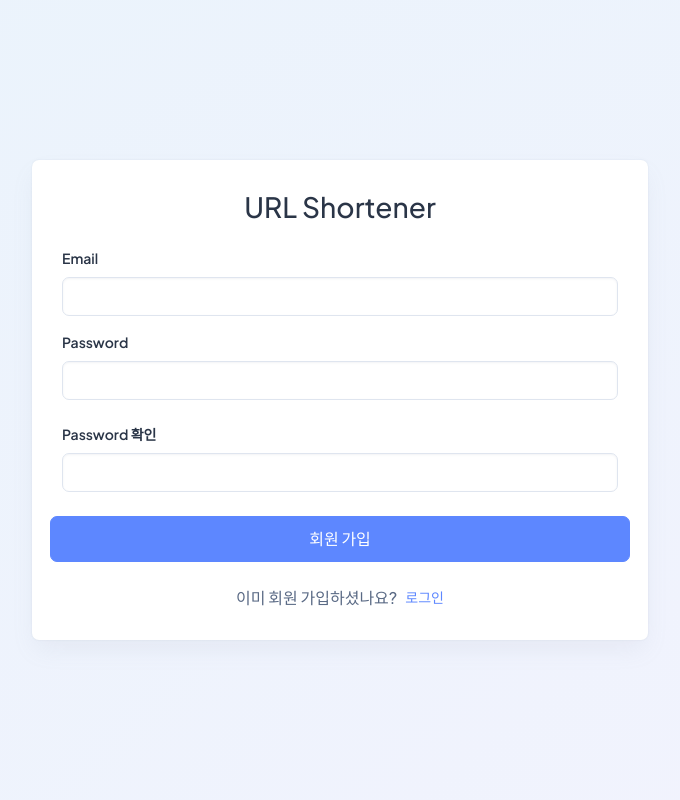
After one commit to thinklim/url-shortener, a Django app: page /sign-up/ in a window 1280 px wide. The commit adds this page. Shown: the whole page, without its empty margins (300-980 px from the left). Run offline with Django 4.2, Linux system fonts and the light colour scheme; some libraries are stand-ins or nearby versions.

Commit message:
회원 가입 추가

```diff
--- a/accounts/views.py
+++ b/accounts/views.py
@@ -1,8 +1,10 @@
+from django.contrib import messages
 from django.contrib.auth import authenticate, login, logout
 from django.contrib.auth.mixins import LoginRequiredMixin
 from django.shortcuts import redirect, render
 from django.views import View
 from django.views.generic import TemplateView
+from .forms import CustomUserCreationForm
 
 
 class LoginView(View):
@@ -36,3 +38,27 @@ class LogoutView(View):
 
 class IndexView(LoginRequiredMixin, TemplateView):
     template_name = "index.html"
+
+
+class SignUpView(View):
+    template_name = "sign_up.html"
+
+    def get(self, request, *args, **kwargs):
+        return render(request, self.template_name)
+
+    def post(self, request, *args, **kwargs):
+        email = request.POST["email"]
+        password1 = request.POST["password1"]
+        password2 = request.POST["password2"]
+
+        form = CustomUserCreationForm(
+            data={"email": email, "password1": password1, "password2": password2}
+        )
+
+        if form.is_valid():
+            form.save()
+            messages.success(request, "회원 가입을 축하합니다.")
+
+            return redirect("login")
+
+        return redirect("sign_up")
--- a/config/urls.py
+++ b/config/urls.py
@@ -16,11 +16,12 @@ Including another URLconf
 """
 from django.contrib import admin
 from django.urls import path
-from accounts.views import IndexView, LoginView, LogoutView
+from accounts.views import IndexView, LoginView, LogoutView, SignUpView
 
 urlpatterns = [
     path("admin/", admin.site.urls),
     path("", IndexView.as_view(), name="index"),
     path("login/", LoginView.as_view(), name="login"),
     path("logout/", LogoutView.as_view(), name="logout"),
+    path("sign-up/", SignUpView.as_view(), name="sign_up"),
 ]
--- /dev/null
+++ b/static/assets/js/sign_up.js
@@ -0,0 +1,41 @@
+(() => {
+    'use strict'
+
+    const signUpForm = document.getElementById('signUpForm');
+    const emailInputElement = document.getElementById('emailInput');
+    const password1InputElement = document.getElementById('password1Input');
+    const password2InputElement = document.getElementById('password2Input');
+    const emailErrorMessageElement = document.getElementById('emailErrorMessageDiv');
+    const password1ErrorMessageElement = document.getElementById('password1ErrorMessageDiv');
+    const password2ErrorMessageElement = document.getElementById('password2ErrorMessageDiv');
+
+    signUpForm.addEventListener('submit', event => {
+        let isPasswordMatch = (password2InputElement.value !== '') && (password1InputElement.value === password2InputElement.value);
+
+        if (!signUpForm.checkValidity()) {
+            event.preventDefault();
+            event.stopPropagation();
+        }
+
+        if (emailInputElement.validity.valueMissing) {
+            emailErrorMessageElement.textContent = '이메일을 입력하세요.'
+        }
+
+        if (emailInputElement.validity.typeMismatch) {
+            emailErrorMessageElement.textContent = '이메일 형식으로 입력하세요.'
+        }
+
+        if (password1InputElement.validity.valueMissing || password1InputElement.validity.tooShort) {
+            password1ErrorMessageElement.textContent = '비밀번호는 8글자 이상입니다.'
+        }
+
+        if (!isPasswordMatch) {
+            password2InputElement.setCustomValidity('비밀번호가 다릅니다.');
+            password2ErrorMessageElement.textContent = '비밀번호가 다릅니다';
+        } else {
+            password2InputElement.setCustomValidity('');
+        }
+
+        signUpForm.classList.add('was-validated')
+    }, false);
+})()
--- /dev/null
+++ b/templates/sign_up.html
@@ -0,0 +1,67 @@
+{% load static %}
+<!doctype html>
+<html lang="en">
+
+<head>
+    <meta charset="utf-8">
+    <meta name="viewport" content="width=device-width, initial-scale=1">
+    <title>회원 가입</title>
+    <link rel="shortcut icon" type="image/png" href="{% static 'assets/images/logos/favicon.png' %}" />
+    <link rel="stylesheet" href="{% static 'assets/css/styles.min.css' %}" />
+</head>
+
+<body>
+    <!--  Body Wrapper -->
+    <div class="page-wrapper" id="main-wrapper" data-layout="vertical" data-navbarbg="skin6" data-sidebartype="full" data-sidebar-position="fixed" data-header-position="fixed">
+        <div class="position-relative overflow-hidden radial-gradient min-vh-100 d-flex align-items-center justify-content-center">
+            <div class="d-flex align-items-center justify-content-center w-100">
+                <div class="row justify-content-center w-100">
+                    <div class="col-md-8 col-lg-6 col-xxl-3">
+                        <div class="card mb-0">
+                            <div class="card-body">
+                                <div class="row text-center mb-3">
+                                    <h2>URL Shortener</h2>
+                                </div>
+                                <form id="signUpForm" class="row needs-validation" method="post" novalidate>
+                                    {% csrf_token %}
+                                    <div class="mb-3">
+                                        <label for="exampleInputEmail1" class="form-label">Email</label>
+                                        <input id="emailInput" type="email" name="email" class="form-control" id="exampleInputEmail1" aria-describedby="emailHelp" required>
+                                        <div id="emailErrorMessageDiv" class="invalid-feedback">sdfdsf</div>
+                                    </div>
+                                    <div class="mb-4">
+                                        <label for="exampleInputPassword1" class="form-label">Password</label>
+                                        <input id="password1Input" type="password" name="password1" class="form-control" id="exampleInputPassword1" minlength="8" required>
+                                        <div id="password1ErrorMessageDiv" class="invalid-feedback">sdfsdf</div>
+                                    </div>
+                                    <div class="mb-4">
+                                        <label for="exampleInputPassword2" class="form-label">Password 확인</label>
+                                        <input id="password2Input" type="password" name="password2" class="form-control" id="exampleInputPassword2" minlength="8" required>
+                                        <div id="password2ErrorMessageDiv" class="invalid-feedback">dsfsdf</div>
+                                    </div>
+                                    {% if messages %}
+                                    <ul class="messages">
+                                        {% for message in messages %}
+                                        <li class="text-danger">{{ message }}</li>
+                                        {% endfor %}
+                                    </ul>
+                                    {% endif %}
+                                    <button type="submit" class="btn btn-primary w-100 py-8 fs-4 mb-4 rounded-2">회원 가입</button>
+                                </form>
+                                <div class="d-flex align-items-center justify-content-center">
+                                    <p class="fs-4 mb-0 fw-bold">이미 회원 가입하셨나요?</p>
+                                    <a class="text-primary fw-bold ms-2" href="{% url 'login' %}">로그인</a>
+                                </div>
+                            </div>
+                        </div>
+                    </div>
+                </div>
+            </div>
+        </div>
+    </div>
+    <script src="{% static 'assets/libs/jquery/dist/jquery.min.js' %}"></script>
+    <script src="{% static 'assets/libs/bootstrap/dist/js/bootstrap.bundle.min.js' %}"></script>
+    <script src="{% static 'assets/js/sign_up.js' %}"></script>
+</body>
+
+</html>
```
Also changed, not shown: accounts/forms.py (+13 -1 lines), accounts/tests.py (+36 -0 lines), templates/login.html (+9 -0 lines).
